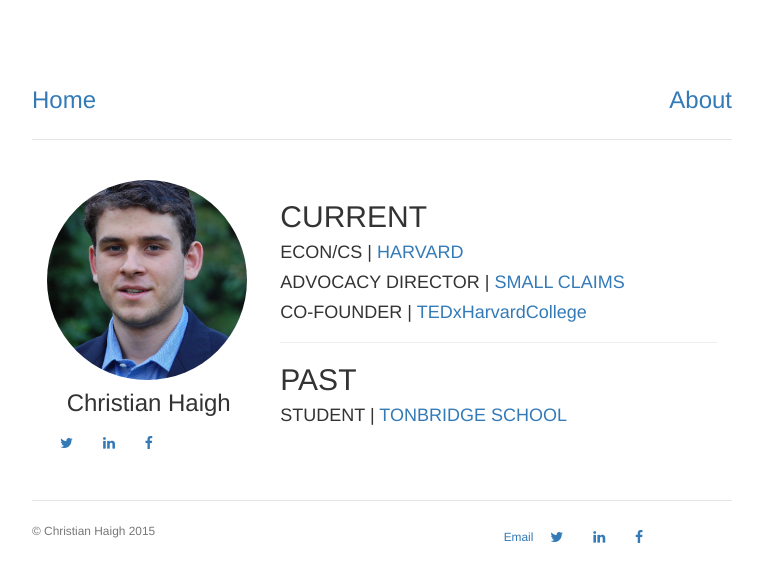
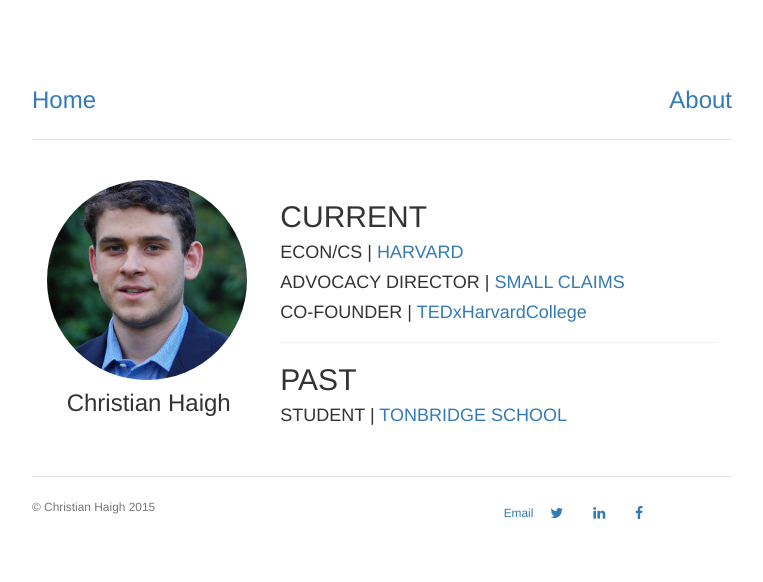
Before and after one commit to christianhaigh/christianhaigh.github.io, a Jekyll site: the page built from index.html, in a window 1280 px wide. Shown: the top 582 px of the page, without its empty margins (258-1021 px from the left). Built offline with Jekyll 4.4.1, drawn with Linux system fonts in a browser that asks for light colours.

Commit message:
Update index.html

```diff
--- a/index.html
+++ b/index.html
@@ -6,17 +6,6 @@ title: Hank Quinlan, Horrible Cop
 	<div class="col-sm-4">
 		<img  class="img-circle avatar" alt="Christian Haigh" src="/pictures/christian_haigh.jpg" width="200px">
 		<h5>Christian Haigh</h5>
-		<div text-align="center">
-			<a class="btn btn-social-icon btn-twitter">
-    					<i class="fa fa-twitter"></i>
-  				</a>
-	  		<a class="btn btn-social-icon btn-linkedin">
-    				<i class="fa fa-linkedin"></i>
-  			</a>
-  			<a class="btn btn-social-icon btn-facebook">
-    				<i class="fa fa-facebook"></i>
-  			</a>
-  		</div>
 	</div>
 
 	<div class="col-sm-8">
```
